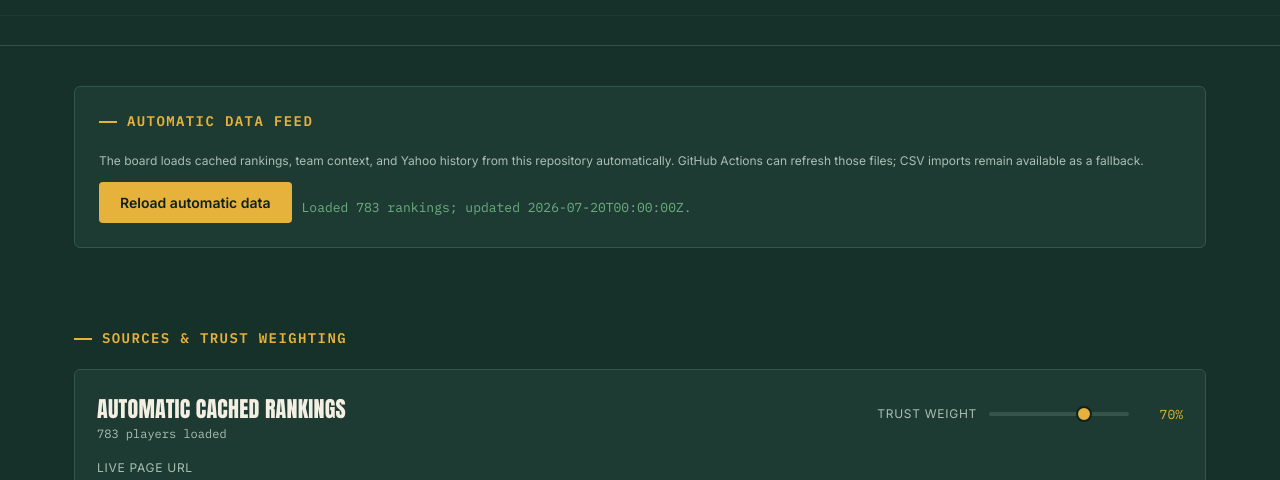
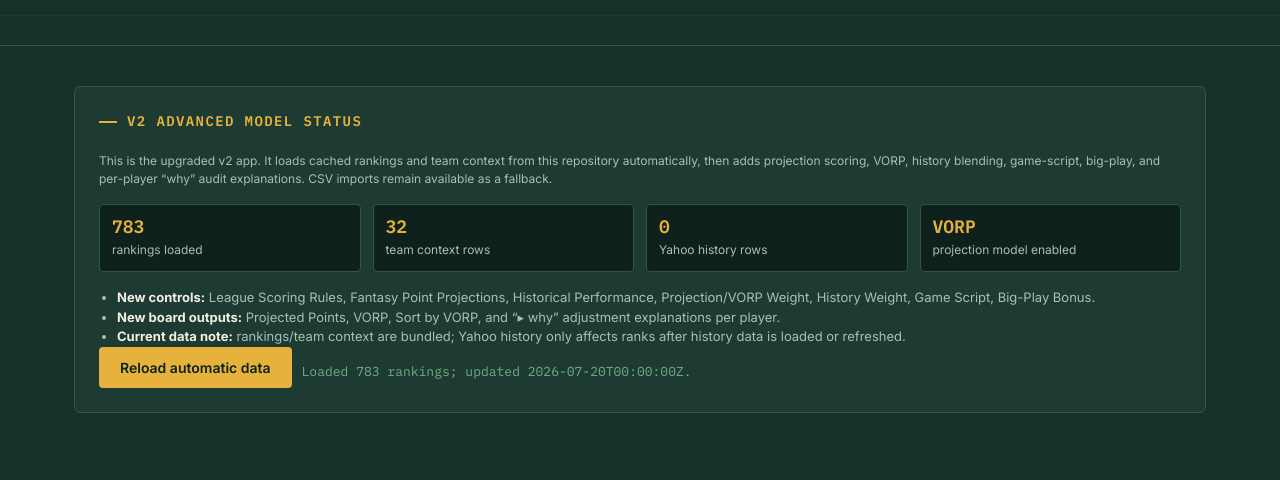
Before and after one commit to ghurwitz85/Fantasy-Football, a website: page index.html in a window 1280 px wide. Shown: the part 304-784 px from the top of the page. Drawn offline with Linux system fonts and the light colour scheme.

Commit message:
Make v2 advanced model status and data counts visible

```diff
--- a/index.html
+++ b/index.html
@@ -78,6 +78,39 @@
     border-radius:var(--radius);
     padding:24px;
   }
+  .v2-status-grid{
+    display:grid;
+    grid-template-columns:repeat(4,minmax(0,1fr));
+    gap:12px;
+    margin:16px 0;
+  }
+  .v2-status-card{
+    background:var(--turf-dark);
+    border:1px solid var(--hash);
+    border-radius:4px;
+    padding:12px;
+  }
+  .v2-status-card strong{
+    display:block;
+    color:var(--gold);
+    font-family:'IBM Plex Mono',monospace;
+    font-size:18px;
+    line-height:1.1;
+  }
+  .v2-status-card span{
+    display:block;
+    color:var(--chalk-dim);
+    font-size:12px;
+    margin-top:4px;
+  }
+  .v2-feature-list{
+    margin:10px 0 0;
+    padding-left:18px;
+    color:var(--chalk-dim);
+    font-size:13px;
+  }
+  .v2-feature-list strong{color:var(--chalk);}
+  @media(max-width:860px){.v2-status-grid{grid-template-columns:1fr 1fr;}}
   h2.section-title{
     font-family:'IBM Plex Mono',monospace;
     text-transform:uppercase;
@@ -344,8 +377,19 @@
 
   <section id="automatic-data">
     <div class="panel">
-      <h2 class="section-title">Automatic data feed</h2>
-      <p class="hint">The board loads cached rankings, team context, and Yahoo history from this repository automatically. GitHub Actions can refresh those files; CSV imports remain available as a fallback.</p>
+      <h2 class="section-title">V2 advanced model status</h2>
+      <p class="hint">This is the upgraded v2 app. It loads cached rankings and team context from this repository automatically, then adds projection scoring, VORP, history blending, game-script, big-play, and per-player “why” audit explanations. CSV imports remain available as a fallback.</p>
+      <div class="v2-status-grid" aria-label="V2 data status summary">
+        <div class="v2-status-card"><strong id="rankingsCount">…</strong><span>rankings loaded</span></div>
+        <div class="v2-status-card"><strong id="teamContextCount">…</strong><span>team context rows</span></div>
+        <div class="v2-status-card"><strong id="historyCount">…</strong><span>Yahoo history rows</span></div>
+        <div class="v2-status-card"><strong>VORP</strong><span>projection model enabled</span></div>
+      </div>
+      <ul class="v2-feature-list">
+        <li><strong>New controls:</strong> League Scoring Rules, Fantasy Point Projections, Historical Performance, Projection/VORP Weight, History Weight, Game Script, Big-Play Bonus.</li>
+        <li><strong>New board outputs:</strong> Projected Points, VORP, Sort by VORP, and “▸ why” adjustment explanations per player.</li>
+        <li><strong>Current data note:</strong> rankings/team context are bundled; Yahoo history only affects ranks after history data is loaded or refreshed.</li>
+      </ul>
       <div class="btn-row"><button class="btn-primary" id="refreshBundledBtn">Reload automatic data</button><span class="fetch-status" id="automaticDataStatus">Checking bundled data…</span></div>
     </div>
   </section>
@@ -1711,8 +1755,14 @@
       }
       blendSources();
       renderSourceCards(); renderTeamFactorTable(); render();
+      if(el("rankingsCount")) el("rankingsCount").textContent = sourceData.automatic.length;
+      if(el("teamContextCount")) el("teamContextCount").textContent = Object.keys(teamData).length;
+      if(el("historyCount")) el("historyCount").textContent = Object.keys(historyData).length;
       if(status){ status.textContent=`Loaded ${sourceData.automatic.length} rankings; updated ${rankPayload.generatedAt||"bundled cache"}.`; status.className="fetch-status ok"; }
     }catch(err){
+      if(el("rankingsCount")) el("rankingsCount").textContent = "0";
+      if(el("teamContextCount")) el("teamContextCount").textContent = Object.keys(teamData).length;
+      if(el("historyCount")) el("historyCount").textContent = Object.keys(historyData).length;
       if(status){ status.textContent=`Automatic feed unavailable (${err.message}). CSV fallback is still available.`; status.className="fetch-status error"; }
     }
   }
```
